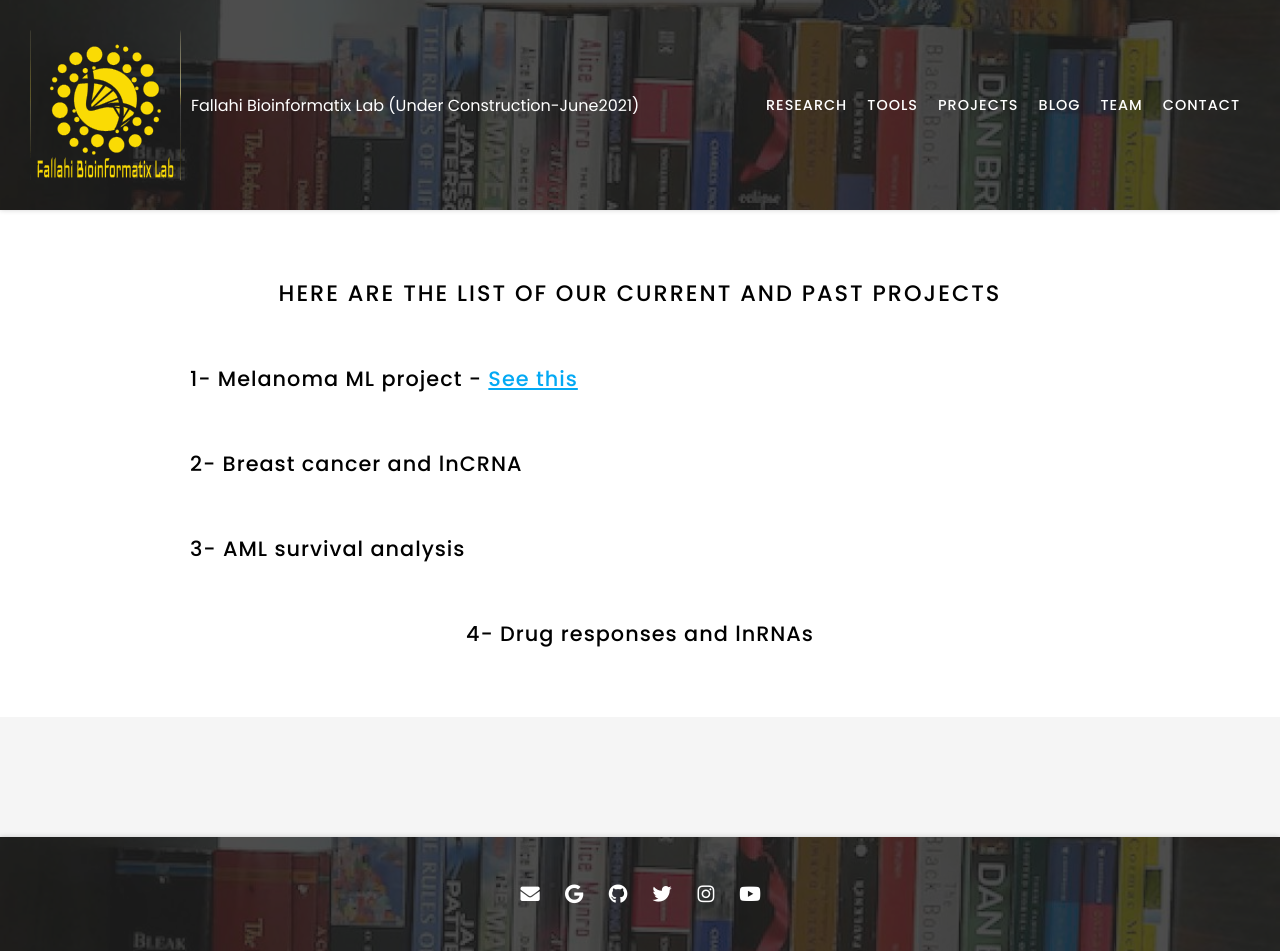
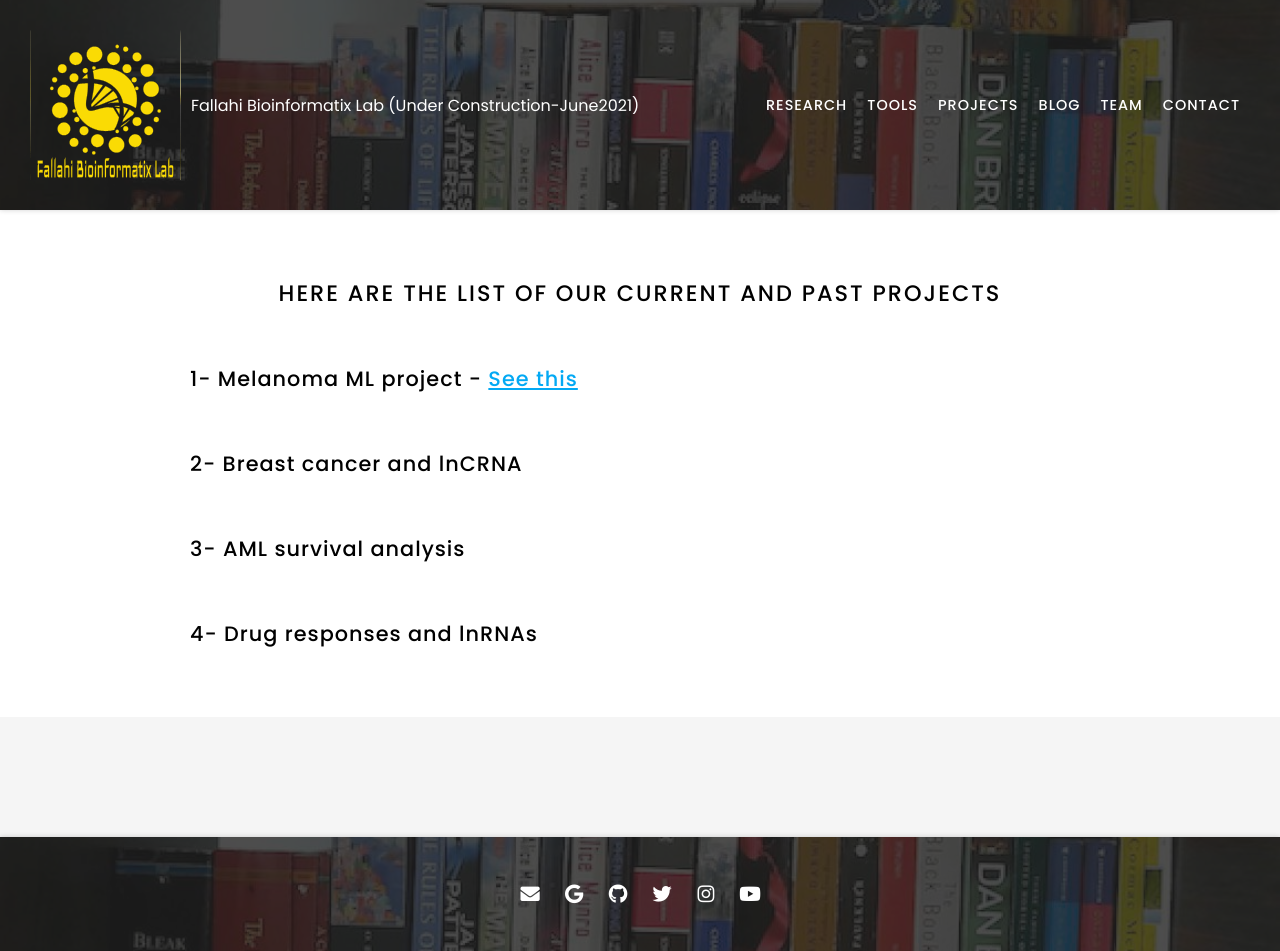
Before and after one commit to Hossein-Fallahi/Fallahi-Bioinformatics-Lab, a Jekyll site: the page built from projects/index.md, in a window 1280 px wide. Built offline with Jekyll 4.4.1, drawn with Linux system fonts in a browser that asks for light colours; nearby versions of some CDN libraries.

Commit message:
Update index.md

```diff
--- a/projects/index.md
+++ b/projects/index.md
@@ -17,6 +17,7 @@ nav:
 ## 3- AML survival analysis
 {:.left}
 ## 4- Drug responses and lnRNAs
+{:.left}
 
 
 {% include section.html %}
```
